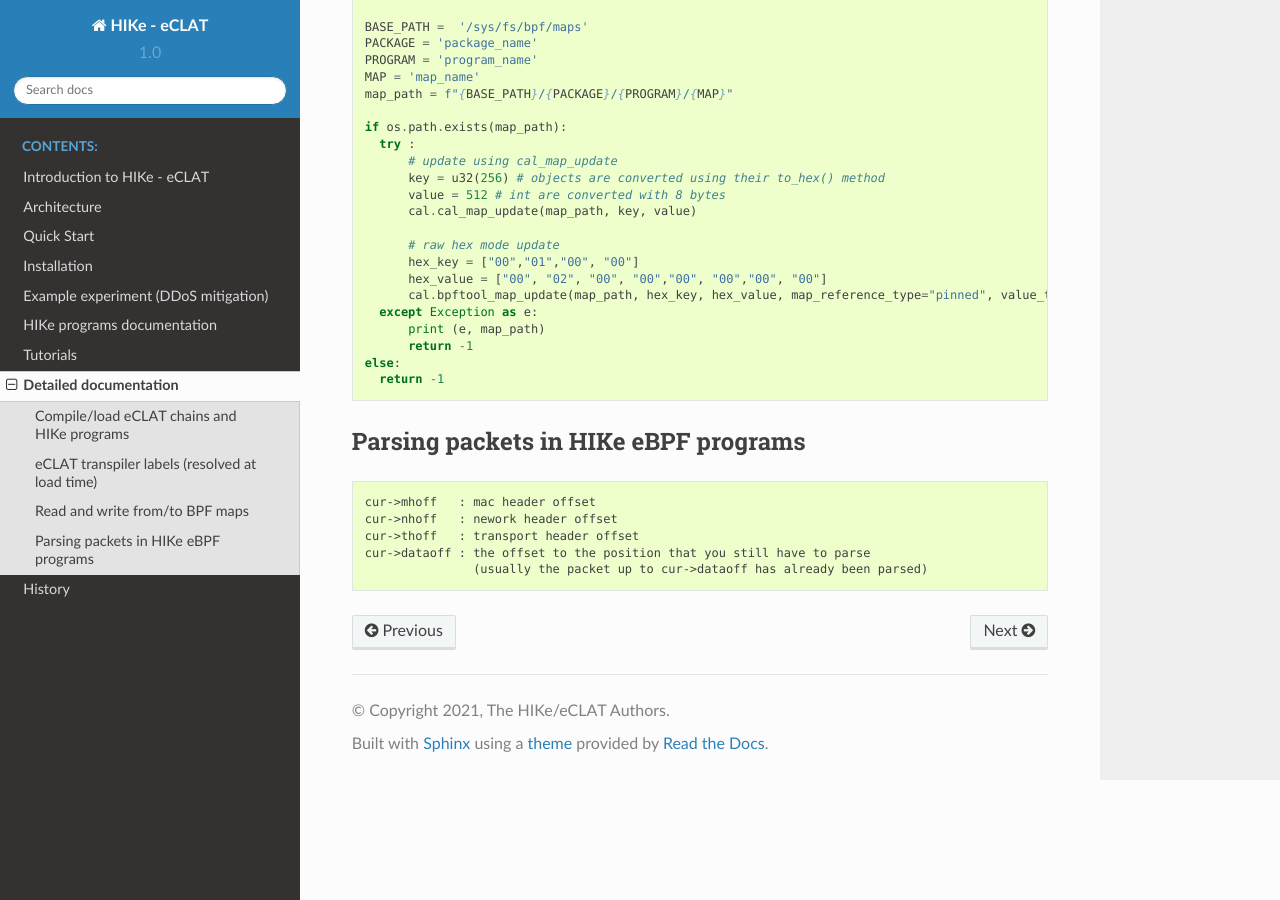
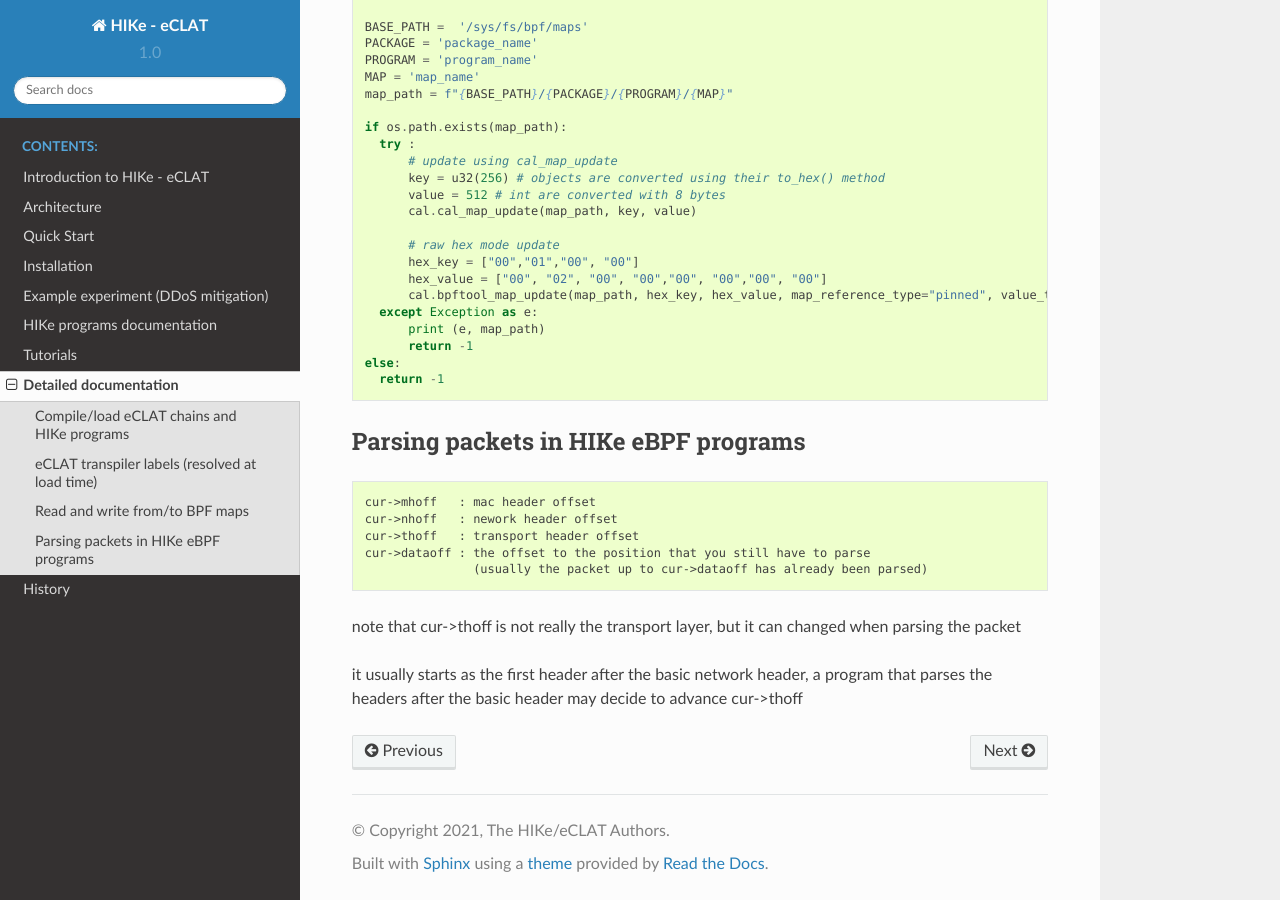
Before and after one commit to hike-eclat/docs, a Sphinx documentation site: the page built from docs/detailed_doc.rst, in a window 1280 px wide and 900 px high, scrolled down 1357 px. Built offline with Sphinx 7.4.7 and the Read the Docs theme 2.0.0, drawn with Linux system fonts in a browser that asks for light colours; pages that are not in the unit, such as notebooks, are missing from menus.

Commit message:
Update detailed_doc.rst

```diff
--- a/docs/detailed_doc.rst
+++ b/docs/detailed_doc.rst
@@ -99,3 +99,8 @@
   cur->thoff   : transport header offset
   cur->dataoff : the offset to the position that you still have to parse
                  (usually the packet up to cur->dataoff has already been parsed)
+
+note that cur->thoff is not really the transport layer, but it can changed when parsing the packet
+
+it usually starts as the first header after the basic network header,
+a program that parses the headers after the basic header may decide to advance cur->thoff
```
